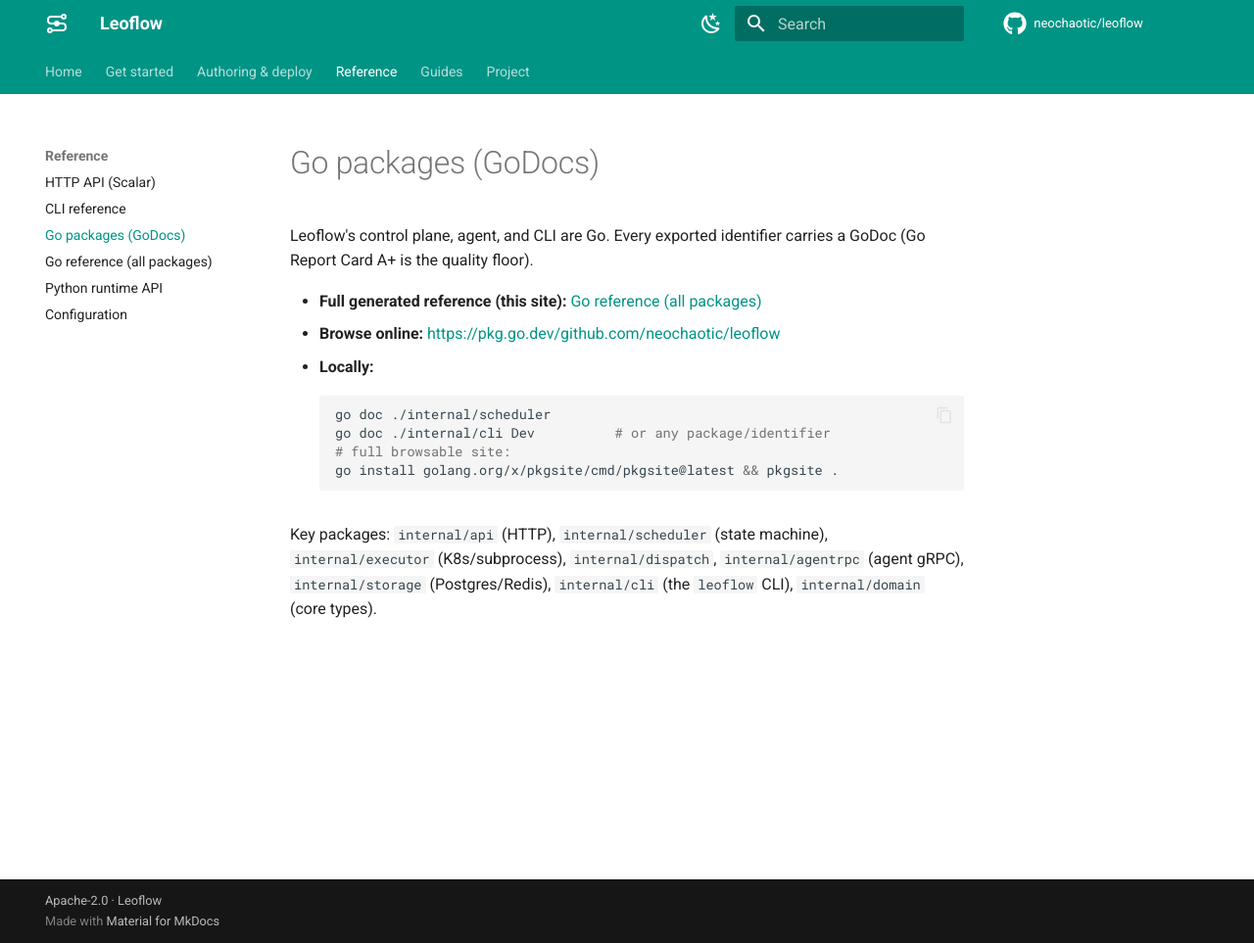
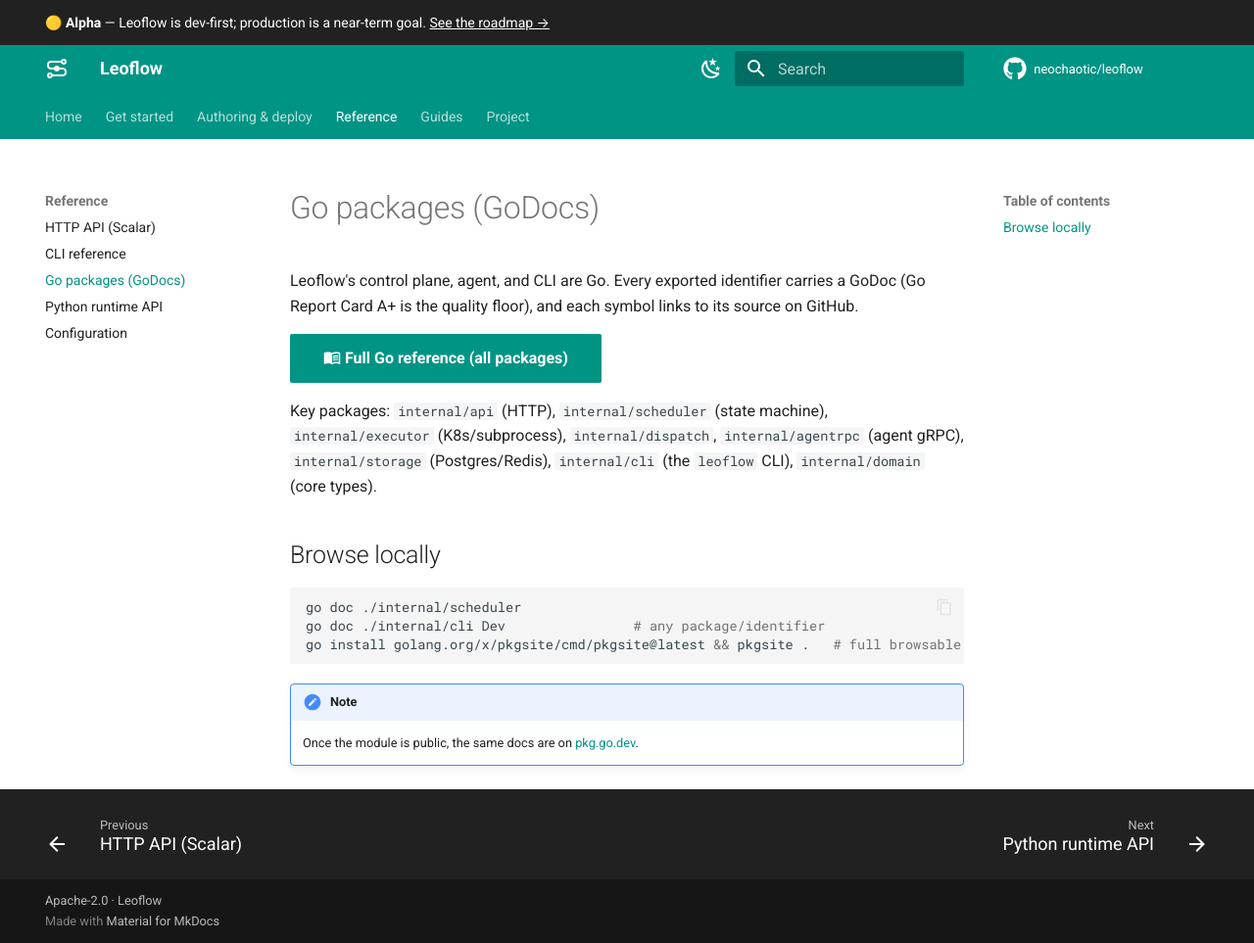
Before and after one commit to neochaotic/leoflow, an MkDocs documentation site: the page built from docs/go-api.md, in a window 1280 px wide and 963 px high. Shown: the whole window at 98% size. Built offline with MkDocs 1.6.1 and Material for MkDocs 9.7.7, drawn with Linux system fonts in a browser that asks for light colours; comment, search, counter and statistics services are not loaded.

Commit message:
docs: P1 — consolidate Go page, footer prev/next nav, Alpha announcement, 404
- Go: single 'Go packages (GoDocs)' entry → a clean landing with a prominent link
  to the full generated reference; pkg.go.dev de-emphasized ('once public'); the
  redundant second nav entry removed.
- navigation.footer: prev/next links fill the previously-empty footer on short
  pages and aid navigation.
- Announcement bar (overrides/main.html): 'Alpha — dev-first' with a roadmap link.
- Custom 404 page.

mkdocs build --strict passes.

Co-Authored-By: Claude Opus 4.7 <noreply@anthropic.com>

````diff
--- a/docs/go-api.md
+++ b/docs/go-api.md
@@ -1,19 +1,23 @@
 # Go packages (GoDocs)
 
 Leoflow's control plane, agent, and CLI are Go. Every exported identifier carries
-a GoDoc (Go Report Card A+ is the quality floor).
+a GoDoc (Go Report Card A+ is the quality floor), and each symbol links to its
+source on GitHub.
 
-- **Full generated reference (this site):** [Go reference (all packages)](go/reference.md)
-- **Browse online:** <https://pkg.go.dev/github.com/neochaotic/leoflow>
-- **Locally:**
-  ```bash
-  go doc ./internal/scheduler
-  go doc ./internal/cli Dev          # or any package/identifier
-  # full browsable site:
-  go install golang.org/x/pkgsite/cmd/pkgsite@latest && pkgsite .
-  ```
+[:material-book-open-variant: Full Go reference (all packages)](go/reference.md){ .md-button .md-button--primary }
 
 Key packages: `internal/api` (HTTP), `internal/scheduler` (state machine),
 `internal/executor` (K8s/subprocess), `internal/dispatch`, `internal/agentrpc`
 (agent gRPC), `internal/storage` (Postgres/Redis), `internal/cli` (the `leoflow`
 CLI), `internal/domain` (core types).
+
+## Browse locally
+```bash
+go doc ./internal/scheduler
+go doc ./internal/cli Dev                # any package/identifier
+go install golang.org/x/pkgsite/cmd/pkgsite@latest && pkgsite .   # full browsable site
+```
+
+!!! note
+    Once the module is public, the same docs are on
+    [pkg.go.dev](https://pkg.go.dev/github.com/neochaotic/leoflow).
--- a/mkdocs.yml
+++ b/mkdocs.yml
@@ -11,6 +11,7 @@ use_directory_urls: false
 
 theme:
   name: material
+  custom_dir: overrides
   favicon: assets/icon-256.png
   icon:
     logo: material/transit-connection-variant
@@ -31,6 +32,7 @@ theme:
     - navigation.sections
     - navigation.indexes
     - navigation.top
+    - navigation.footer
     - navigation.tracking
     - navigation.instant
     - navigation.instant.progress
@@ -99,7 +101,6 @@ nav:
       - HTTP API (Scalar): api-reference.html
       - CLI reference: cli/leoflow.md
       - Go packages (GoDocs): go-api.md
-      - Go reference (all packages): go/reference.md
       - Python runtime API: python-api.md
       - Configuration: configuration.md
   - Guides:
--- /dev/null
+++ b/overrides/main.html
@@ -0,0 +1,5 @@
+{% extends "base.html" %}
+{% block announce %}
+  🟡 <strong>Alpha</strong> — Leoflow is dev-first; production is a near-term goal.
+  <a href="{{ 'roadmap-to-release.html' | url }}" style="color:inherit;text-decoration:underline;">See the roadmap →</a>
+{% endblock %}
````
Also changed, not shown: docs/404.md (added, +16 -0 lines).
